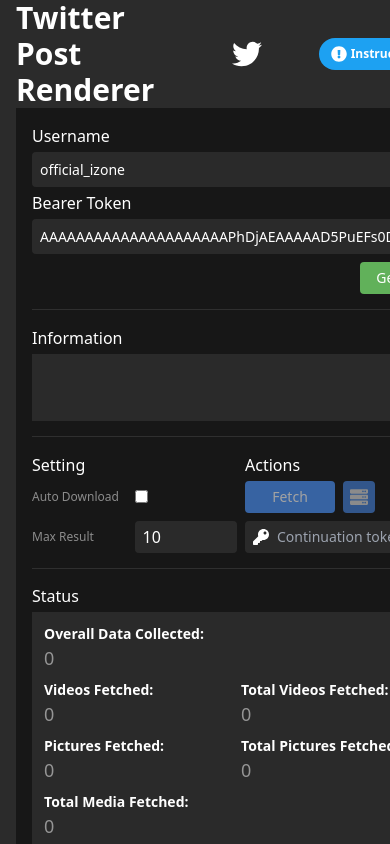
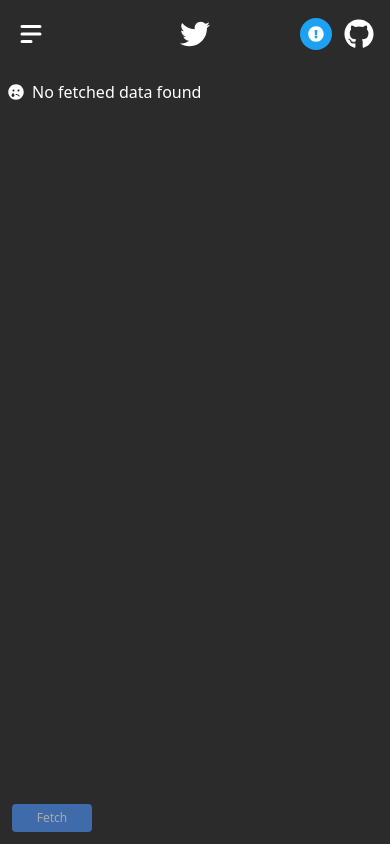
Before and after one commit to Boreumdal/twitter-scraper, a Next.js app: page / in a window 390 px wide. Built offline with nearby package versions, Linux system fonts and the light colour scheme.

Commit message:
responsive

```diff
--- a/app/page.tsx
+++ b/app/page.tsx
@@ -1,4 +1,3 @@
-'use client'
 
 import AdvanceSettings from '@components/AdvanceSettings'
 import TwitterDisplay from '@components/TwitterDisplay'
@@ -11,11 +10,11 @@ const Home = () => {
     return (
         <div className=' bg-[#2B2B2B] text-white w-full grid grid-rows-[auto_92vh] h-screen overflow-hidden'>
             <NavigationBar />
-            <div className='grid grid-cols-[450px_auto] h-full gap-2 pb-4 px-4'>
-                <div className='h-full'>
+            <div className='flex sm:grid relative sm:grid-cols-[450px_auto] h-full gap-2 pb-4 px-4'>
+                <div className='h-full absolute sm:relative left-0 bottom-0 z-10'>
                     <TwitterIdCrawler />
                 </div>
-                <div className='overflow-y-scroll pr-1'>
+                <div className='overflow-y-scroll absolute sm:relative inset-2 sm:inset-0 pr-1 z-0'>
                     <TwitterDisplay />
                 </div>
             </div>
--- a/components/AdvanceSettings/index.tsx
+++ b/components/AdvanceSettings/index.tsx
@@ -22,8 +22,8 @@ const AdvanceSettings = () => {
 
 
     return advanceToggle ? (
-        <div className='absolute inset-0 bg-[#33333383] text-white grid place-items-center'>
-            <div className='w-[400px] bg-[#171717] shadow py-2'>
+        <div className='absolute inset-0 bg-[#33333383] text-white grid place-items-center px-2 z-50'>
+            <div className='w-full sm:w-[400px] bg-[#171717] shadow py-2'>
                 <h1 className='text-2xl font-bold py-2 mx-4 border-b border-[#363636]'>Advance Option</h1>
                 <div className='px-6 py-2'>
                     <h1 className='font-medium'>Restore Previous Data</h1>
--- a/components/Crawler/components/ButtonSquare.tsx
+++ b/components/Crawler/components/ButtonSquare.tsx
@@ -14,6 +14,6 @@ const ButtonSquare = ({
     custom: string
     disable: boolean
     text: string | React.ReactElement
-}) => <button type={type} onClick={click || clickSync} className={custom + ' text-lg h-[32px] aspect-square text-white font-medium rounded disabled:opacity-50 grid place-items-center'} disabled={disable}>{text}</button>
+}) => <button type={type} onClick={click || clickSync} className={custom + ' text-lg h-[28px] sm:h-[28px] aspect-square text-white font-medium rounded disabled:opacity-50 grid place-items-center'} disabled={disable}>{text}</button>
 
 export default ButtonSquare
--- a/components/Crawler/components/ProfileInformation.tsx
+++ b/components/Crawler/components/ProfileInformation.tsx
@@ -5,14 +5,14 @@ import React from 'react'
 const ProfileInformation = ({ currentAccount }: { currentAccount: currentAccountInterface }) => {
     return (
         <div>
-            <div className='grid grid-cols-2 items-center justify-center pb-1'>
+            <div className='grid grid-cols-2 items-center justify-center sm:pb-1'>
                 <h1 className='block font-medium'>Information</h1>
             </div>
 
-            <div className='grid grid-cols-[60px_auto] h-[67px] gap-2 bg-[#ffffff15]'>
+            <div className='grid grid-cols-[50px_auto] sm:grid-cols-[60px_auto] h-[57px] sm:h-[67px] gap-2 bg-[#ffffff15]'>
                 {currentAccount.id && <>
-                    <div className='grid place-items-center'>
-                        <Image src={currentAccount?.profile_image_url} alt='dp' height={54} width={54} className='object-cover aspect-square rounded-full' />
+                    <div className='grid place-items-center p-1'>
+                        <Image src={currentAccount?.profile_image_url} alt='dp' height={100} width={100} className='object-cover aspect-square rounded-full' />
                     </div>
                     <div className='flex flex-col justify-center '>
                         <h1 className='font-bold'>{currentAccount?.name}</h1>
--- a/components/Crawler/index.tsx
+++ b/components/Crawler/index.tsx
@@ -50,8 +50,6 @@ const TwitterIdCrawler = () => {
     })
 
     const {
-        isRestore,
-        setIsRestore,
         totalPictures,
         setTotalPictures,
         totalVideos,
@@ -71,7 +69,10 @@ const TwitterIdCrawler = () => {
         setAutoDownload,
         setAdvanceToggle,
         localStored,
-        setLocalStored
+        setLocalStored,
+        isRestore,
+        setIsRestore,
+        mobileNav,
     } = useData() as providerValuesInterface
 
     const handleCopy = (str: any) => {
@@ -110,9 +111,6 @@ const TwitterIdCrawler = () => {
     const handleUsernameIdFetch = async (e: React.FormEvent<HTMLFormElement>) => {
         e.preventDefault()
         updateState({ loading2: true })
-
-        console.log(origin);
-
 
         try {
             const response = await axios.post(`${origin}/api/twitter/user`, JSON.stringify({ username: twitterUsername, bearer: state.bearer }))
@@ -226,7 +224,75 @@ const TwitterIdCrawler = () => {
     }, [totalVideos, totalPictures])
 
     return (
-        <div className='bg-[#171717] p-4 flex flex-col justify-between h-full overflow-auto'>
+        <>
+            {mobileNav && <div className='relative flex sm:hidden flex-col w-full h-full z-10'>
+                <div className='bg-[#171717] p-4 flex-col justify-between h-full overflow-auto flex mx-2 my-2 text-sm'>
+                    <form onSubmit={handleUsernameIdFetch} className='flex flex-col gap-2'>
+                        <div className='flex flex-col gap-1'>
+                            <div className='flex flex-col justify-center gap-1'>
+                                <label htmlFor='username' className='block font-medium'>Username</label>
+                                <input type="text" id='username' className='block w-full h-[32px] text-xs bg-[#ffffff15] outline-none text-white px-2 rounded disabled:opacity-75' value={twitterUsername} onChange={e => setTwitterUsername(e.target.value)} placeholder='Twitter ID' disabled={state.nextToken ? true : false} required />
+                            </div>
+                            <div className='flex flex-col justify-center gap-1'>
+                                <label htmlFor='bearerToken' className='block font-medium'>Bearer Token</label>
+                                <input type="text" id='bearerToken' className='block w-full h-[32px] text-xs bg-[#ffffff15] outline-none text-white px-2 rounded disabled:opacity-75' value={state.bearer} onChange={e => updateState({ bearer: e.target.value})} placeholder='Bearer Token' disabled={state.nextToken ? true : false} required />
+                            </div>
+                        </div>
+
+                        <div className='flex justify-end items-center'>
+                            <Button type='submit' custom='bg-[#61B15A]' disable={!twitterUsername || !state.bearer} text={state.loading2 ? <PulseLoader size={5} color="#fff" /> : 'Get User'} />
+                        </div>
+                    </form>
+                    <LineDivider />
+                    <ProfileInformation currentAccount={currentAccount} />
+                    <LineDivider />
+                    <div className='grid grid-cols-2 gap-2'>
+                        <div>
+                            <h1 className='block font-medium pb-1'>Setting</h1>
+                            <div className='flex flex-col gap-2'>
+                                <div className='grid grid-cols-2 items-center h-[28px] gap-2'>
+                                    <p className='text-xs opacity-50'>Auto Download</p>
+                                    <div>
+                                        <input type="checkbox" checked={autoDownload} onChange={e => setAutoDownload(e.target.checked)} />
+                                    </div>
+                                </div>
+                                <div className='grid grid-cols-2 items-center h-[28px] gap-2'>
+                                    <p className='text-xs opacity-50'>Max Result</p>
+                                    <div className='h-full'>
+                                        <input type="number" value={state.maximum} onChange={e => updateState({ maximum: +e.target.value })} className='w-full bg-[#ffffff15] h-full px-2 rounded' />
+                                    </div>
+                                </div>
+                            </div>
+
+                        </div>
+                        <div>
+                            <h1 className='block font-medium pb-1'>Actions</h1>
+                            <div className='flex flex-col gap-2'>
+                                <div className='flex gap-2 justify-between'>
+                                    <div className='flex gap-2'>
+                                        <Button type='button' click={handleTwitterPostIdCrawler} custom='bg-[#4D96FF]' disable={state.loading || !twitterId || state.nextToken === 'Last'} text={state.loading ? <PulseLoader size={5} color="#fff" /> : state.nextToken ? 'Next' : 'Fetch'} />
+                                        {localStored && <ButtonSquare type='button' clickSync={() => setAdvanceToggle(prev => !prev)} custom='bg-[#4D96FF]' disable={!localStored.currentUsername} text={<FaServer />} />}
+                                    </div>
+
+                                    <ButtonSquare type='button' clickSync={handleReset} custom='bg-[#DF2E38]' disable={state.loading || !state.nextToken} text={<FaRegTrashAlt />} />
+                                </div>
+                                <div className='flex items-center h-[28px] bg-[#ffffff15] rounded'>
+                                    <p className='h-full aspect-square grid place-items-center rounded'><FaKey /></p>
+                                    <input type="text" className='block w-full h-full bg-transparent text-xs outline-none text-white rounded disabled:opacity-75' value={nextToken2 ? nextToken2 : state.nextToken} onChange={e => setNextToken2(e.target.value)} placeholder='Continuation token' />
+                                </div>
+                            </div>
+                        </div>
+                    </div>
+                    <LineDivider />
+                    <DataStatusContainer allPosts={allPosts} finalList={finalList} handleCopy={handleCopy} totalPictures={totalPictures} totalVideos={totalVideos} />
+                </div>
+            </div>}
+
+            <div className='absolute block sm:hidden h-fit bottom-3 left-3'>
+                <Button type='button' click={handleTwitterPostIdCrawler} custom='bg-[#4D96FF]' disable={state.loading || !twitterId || state.nextToken === 'Last'} text={state.loading ? <PulseLoader size={5} color="#fff" /> : state.nextToken ? 'Next' : 'Fetch'} />
+            </div>
+
+            <div className='bg-[#171717] p-4 flex-col justify-between h-full overflow-auto hidden sm:flex'>
                 <form onSubmit={handleUsernameIdFetch} className='flex flex-col gap-2'>
                     <div className='flex flex-col gap-1'>
                         <div className='flex flex-col justify-center gap-1'>
@@ -286,6 +352,7 @@ const TwitterIdCrawler = () => {
                 <LineDivider />
                 <DataStatusContainer allPosts={allPosts} finalList={finalList} handleCopy={handleCopy} totalPictures={totalPictures} totalVideos={totalVideos} />
             </div>
+        </>
     )
 }
 
--- a/components/NavigationBar/index.tsx
+++ b/components/NavigationBar/index.tsx
@@ -1,19 +1,26 @@
+'use client'
+
+import { useData } from '@context/DataContext'
+import { providerValuesInterface } from '../../types/all'
 import Link from 'next/link'
 import { FaTwitter, FaGithub, FaExclamationCircle } from 'react-icons/fa'
+import { HiMenuAlt2 } from 'react-icons/hi'
 
 const NavigationBar = () => {
+    const { setMobileNav } = useData() as providerValuesInterface
     return (
         <nav className='grid grid-cols-3 items-center h-full gap-2 px-4'>
-            <div className='text-3xl font-bold h-auto'>
-                <span>Twitter Post Renderer</span>
+            <div className='text-3xl font-bold h-auto truncate'>
+                <button onClick={() => setMobileNav(prev => !prev)} className='text-white block sm:hidden'><HiMenuAlt2 /></button>
+                <span className='hidden sm:block'>Twitter Renderer</span>
             </div>
             <div className='flex justify-center text-3xl '>
                 <FaTwitter />
             </div>
             <div className='flex justify-end gap-3 items-center'>
-                <button className='flex items-center gap-1 bg-[#1DA1F2] rounded-full py-2 px-3'>
+                <button className='flex items-center gap-1 bg-[#1DA1F2] rounded-full py-2 px-2'>
                     <span className='text-base'><FaExclamationCircle /></span>
-                    <span className='text-xs font-bold'>Instructions</span>
+                    <span className='hidden sm:block text-xs font-bold'>Instructions</span>
                 </button>
                 <Link href='' className='text-3xl'><FaGithub /></Link>
             </div>
--- a/components/components/Button.tsx
+++ b/components/components/Button.tsx
@@ -14,6 +14,6 @@ const Button = ({
     custom: string
     disable?: boolean
     text: string | React.ReactElement
-}) => <button type={type} onClick={click || clickSync} className={custom + ' text-sm h-[32px] w-[90px] bg-[#4D96FF] text-white font-medium rounded disabled:opacity-60'} disabled={disable}>{text}</button>
+}) => <button type={type} onClick={click || clickSync} className={custom + ' text-xs sm:text-sm h-[28px] sm:h-[32px] w-[80px] sm:w-[90px] bg-[#4D96FF] text-white font-medium rounded disabled:opacity-60'} disabled={disable}>{text}</button>
 
 export default Button
--- a/components/components/DataStatus.tsx
+++ b/components/components/DataStatus.tsx
@@ -1,8 +1,8 @@
 const DataStatus = ({ text, count }: { text: string, count: number | undefined }) => {
     return (
         <div>
-            <h3 className='text-sm font-bold'>{text}:</h3>
-            <p className='text-lg opacity-50 font-medium'>{count}</p>
+            <h3 className='text-xs sm:text-sm font-bold'>{text}:</h3>
+            <p className='text-base sm:text-lg opacity-50 font-medium'>{count}</p>
         </div>
     )
 }
--- a/context/DataContext.tsx
+++ b/context/DataContext.tsx
@@ -27,8 +27,9 @@ export const DataContext = ({ children }: { children: React.ReactNode }) => {
     const [totalPictures, setTotalPictures] = useState<number>(0)
     const [totalVideos, setTotalVideos] = useState<number>(0)
     const [isRestore, setIsRestore] = useState<boolean>(false)
+    const [mobileNav, setMobileNav] = useState<boolean>(false)
 
-    const providerValues: providerValuesInterface | null = { totalPictures, setTotalPictures, totalVideos, setTotalVideos, twitterId, setTwitterId, twitterUsername, setTwitterUsername, nextToken2, setNextToken2, allPosts, setAllPosts, finalList, setFinalList, dataLoading, setDataLoading , autoDownload, setAutoDownload, advanceToggle, setAdvanceToggle, localStored, setLocalStored, isRestore, setIsRestore }
+    const providerValues: providerValuesInterface | null = { totalPictures, setTotalPictures, totalVideos, setTotalVideos, twitterId, setTwitterId, twitterUsername, setTwitterUsername, nextToken2, setNextToken2, allPosts, setAllPosts, finalList, setFinalList, dataLoading, setDataLoading , autoDownload, setAutoDownload, advanceToggle, setAdvanceToggle, localStored, setLocalStored, isRestore, setIsRestore, mobileNav, setMobileNav }
 
     useEffect(() => {
         const stored = localStorage.getItem('mlv')
--- a/types/all.tsx
+++ b/types/all.tsx
@@ -99,6 +99,8 @@ export interface postsDataInterface {
 }
 
 export interface providerValuesInterface {
+    mobileNav: boolean
+    setMobileNav: React.Dispatch<React.SetStateAction<boolean>>
     isRestore: boolean
     setIsRestore: React.Dispatch<React.SetStateAction<boolean>>
     totalPictures: number
```
Lines whose indentation alone changed are shown as unchanged.
